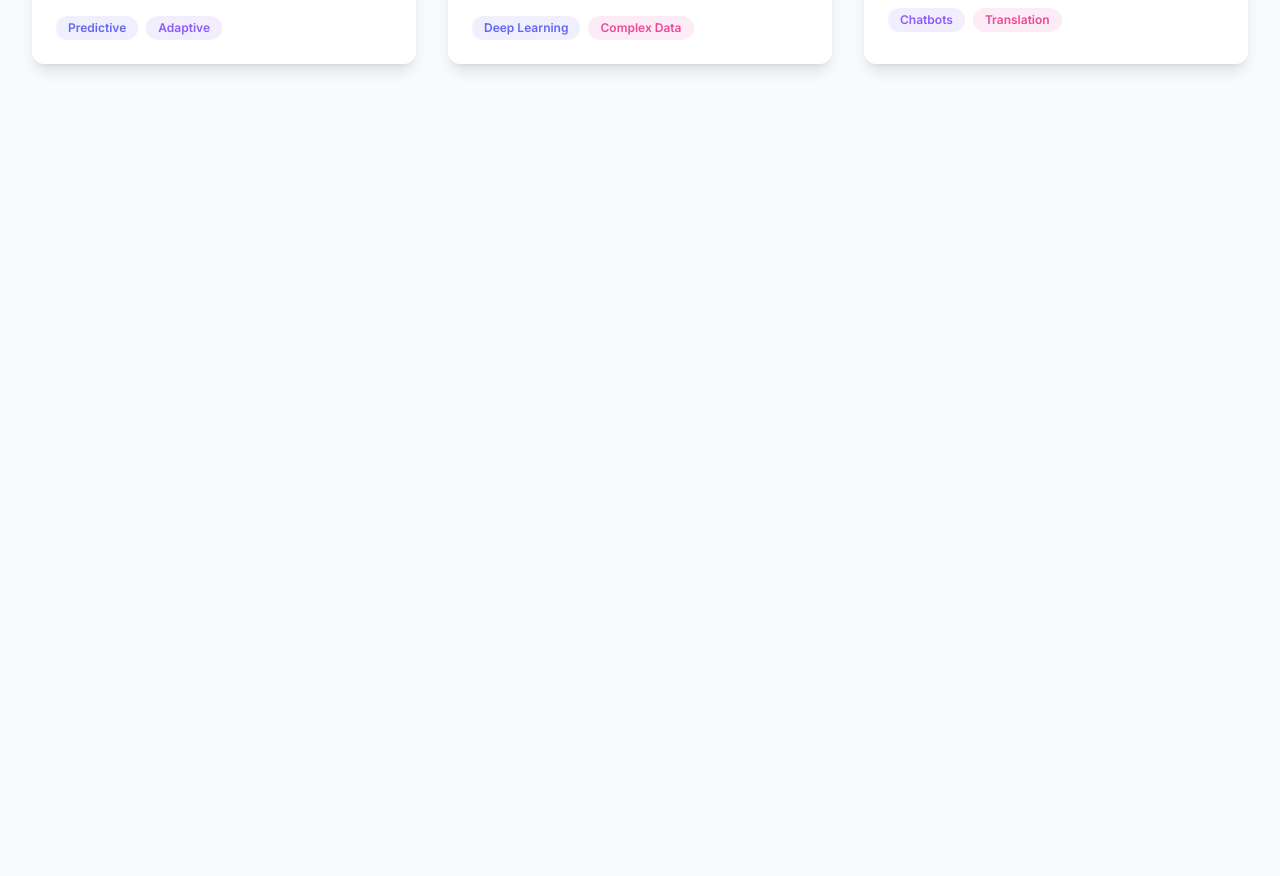
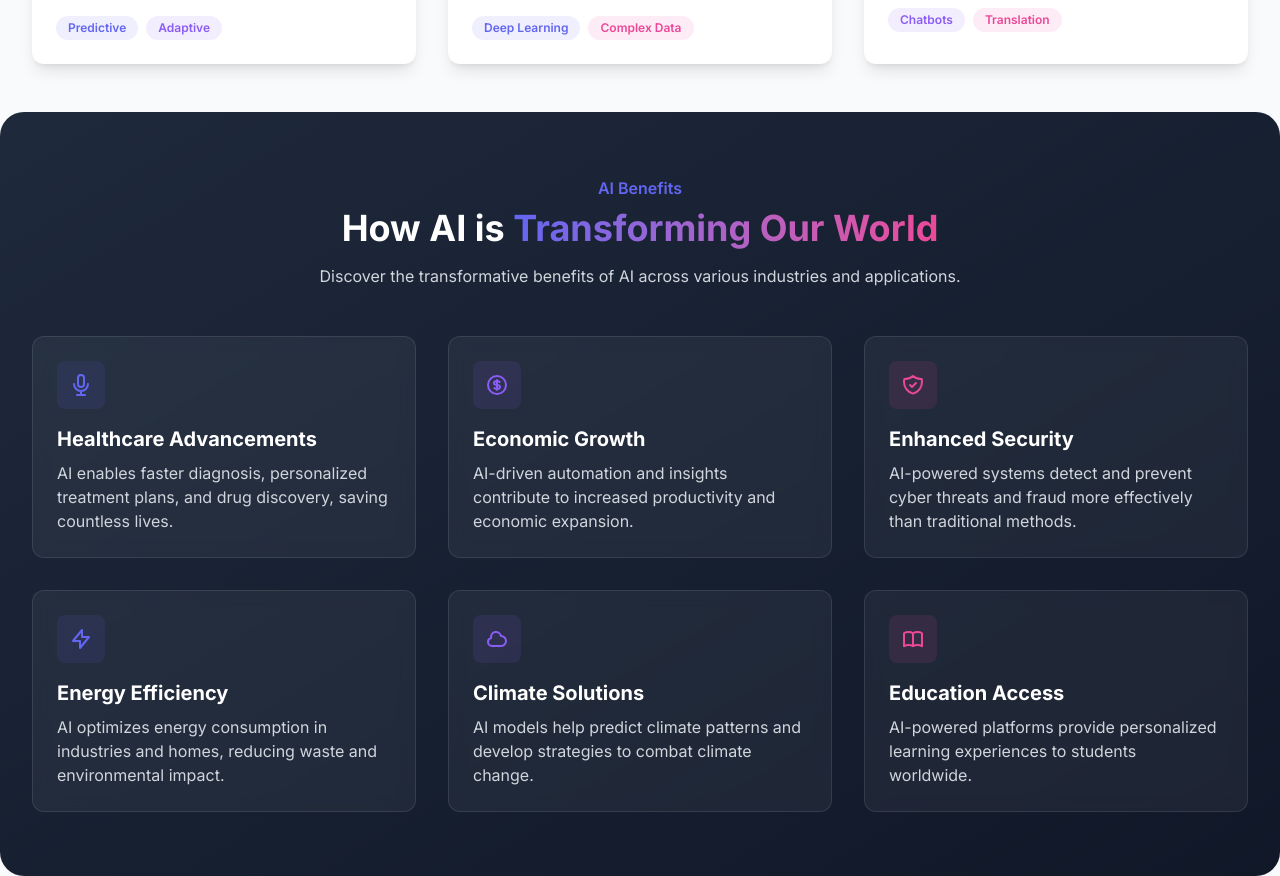
Before and after one commit to elshairhassan50-arch/tailwind, a React (Vite) app: page / in a window 1280 px wide. Shown: the part 1292-2168 px from the top of the page. Before the commit the page ends 1404 px from the top, so only its background shows below. Built offline with nearby package versions, Linux system fonts and the light colour scheme.

Commit message:
add benefit section

```diff
--- a/src/Components/AiBenfits.jsx
+++ b/src/Components/AiBenfits.jsx
@@ -1,10 +1,143 @@
 import React from 'react'
+const benefits = [
+    {
+      title: "Healthcare Advancements",
+      description:
+        "AI enables faster diagnosis, personalized treatment plans, and drug discovery, saving countless lives.",
+      icon: (
+        <svg xmlns="http://www.w3.org/2000/svg" className="h-6 w-6" fill="none" viewBox="0 0 24 24" stroke="currentColor">
+          <path
+            strokeLinecap="round"
+            strokeLinejoin="round"
+            strokeWidth="2"
+            d="M19 11a7 7 0 01-7 7m0 0a7 7 0 01-7-7m7 7v4m0 0H8m4 0h4m-4-8a3 3 0 01-3-3V5a3 3 0 116 0v6a3 3 0 01-3 3z"
+          />
+        </svg>
+      ),
+      color: "primary",
+    },
+    {
+      title: "Economic Growth",
+      description:
+        "AI-driven automation and insights contribute to increased productivity and economic expansion.",
+      icon: (
+        <svg xmlns="http://www.w3.org/2000/svg" className="h-6 w-6" fill="none" viewBox="0 0 24 24" stroke="currentColor">
+          <path
+            strokeLinecap="round"
+            strokeLinejoin="round"
+            strokeWidth="2"
+            d="M12 8c-1.657 0-3 .895-3 2s1.343 2 3 2 3 .895 3 2-1.343 2-3 2m0-8c1.11 0 2.08.402 2.599 1M12 8V7m0 1v8m0 0v1m0-1c-1.11 0-2.08-.402-2.599-1M21 12a9 9 0 11-18 0 9 9 0 0118 0z"
+          />
+        </svg>
+      ),
+      color: "secondary",
+    },
+    {
+      title: "Enhanced Security",
+      description:
+        "AI-powered systems detect and prevent cyber threats and fraud more effectively than traditional methods.",
+      icon: (
+        <svg xmlns="http://www.w3.org/2000/svg" className="h-6 w-6" fill="none" viewBox="0 0 24 24" stroke="currentColor">
+          <path
+            strokeLinecap="round"
+            strokeLinejoin="round"
+            strokeWidth="2"
+            d="M9 12l2 2 4-4m5.618-4.016A11.955 11.955 0 0112 2.944a11.955 11.955 0 01-8.618 3.04A12.02 12.02 0 003 9c0 5.591 3.824 10.29 9 11.622 5.176-1.332 9-6.03 9-11.622 0-1.042-.133-2.052-.382-3.016z"
+          />
+        </svg>
+      ),
+      color: "accent",
+    },
+    {
+      title: "Energy Efficiency",
+      description:
+        "AI optimizes energy consumption in industries and homes, reducing waste and environmental impact.",
+      icon: (
+        <svg xmlns="http://www.w3.org/2000/svg" className="h-6 w-6" fill="none" viewBox="0 0 24 24" stroke="currentColor">
+          <path strokeLinecap="round" strokeLinejoin="round" strokeWidth="2" d="M13 10V3L4 14h7v7l9-11h-7z" />
+        </svg>
+      ),
+      color: "primary",
+    },
+    {
+      title: "Climate Solutions",
+      description:
+        "AI models help predict climate patterns and develop strategies to combat climate change.",
+      icon: (
+        <svg xmlns="http://www.w3.org/2000/svg" className="h-6 w-6" fill="none" viewBox="0 0 24 24" stroke="currentColor">
+          <path
+            strokeLinecap="round"
+            strokeLinejoin="round"
+            strokeWidth="2"
+            d="M3 15a4 4 0 004 4h9a5 5 0 10-.1-9.999 5.002 5.002 0 10-9.78 2.096A4.001 4.001 0 003 15z"
+          />
+        </svg>
+      ),
+      color: "secondary",
+    },
+    {
+      title: "Education Access",
+      description:
+        "AI-powered platforms provide personalized learning experiences to students worldwide.",
+      icon: (
+        <svg xmlns="http://www.w3.org/2000/svg" className="h-6 w-6" fill="none" viewBox="0 0 24 24" stroke="currentColor">
+          <path
+            strokeLinecap="round"
+            strokeLinejoin="round"
+            strokeWidth="2"
+            d="M12 6.253v13m0-13C10.832 5.477 9.246 5 7.5 5S4.168 5.477 3 6.253v13C4.168 18.477 5.754 18 7.5 18s3.332.477 4.5 1.253m0-13C13.168 5.477 14.754 5 16.5 5c1.747 0 3.332.477 4.5 1.253v13C19.832 18.477 18.247 18 16.5 18c-1.746 0-3.332.477-4.5 1.253"
+          />
+        </svg>
+      ),
+      color: "accent",
+    },
+  ];
+
+  const colorClasses = {
+    primary: "bg-primary/10 text-primary",
+    secondary: "bg-secondary/10 text-secondary",
+    accent: "bg-accent/10 text-accent",
+  };
 
 function AiBenfits() {
-  return
-    <>
+  return (
+    <section id='benefits'
+    className='app-container py-16 bg-gradient-to-br from-dark to-gray-900 rounded-3xl text-white'
 
-    </>
+    >
+      <div className='text-center mb-12'>
+        <span className='section-subheader'>AI Benefits</span>
+        <h2 className='section-header'>
+          How AI is {" "}
+          <span className='gradient-text  '>Transforming Our World</span>
+
+        </h2>
+        <p className='section-description text-gray-300'>
+          Discover the transformative benefits of AI across various industries and applications.
+        </p>
+      </div>
+      <div className='grid grid-cols-1 md:grid-cols-2 lg:grid-cols-3 gap-8'>
+        {benefits.map((benefit, i) => (
+          <div key={i} className='benefit-card'>
+            <div className={`benefit-card-icon ${colorClasses[benefit.color]}`}>{benefit.icon}</div>
+            <h3 className='text-xl font-bold'>{benefit.title}</h3>
+            <p className='mt-2 text-gray-300'>{benefit.description}</p>
+
+
+          </div>
+
+        )
+
+        )
+        }
+      </div>
+    </section>
+
+
+  )
+
+
+
 }
 
 export default AiBenfits
```
